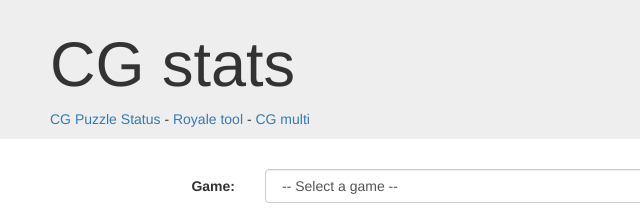
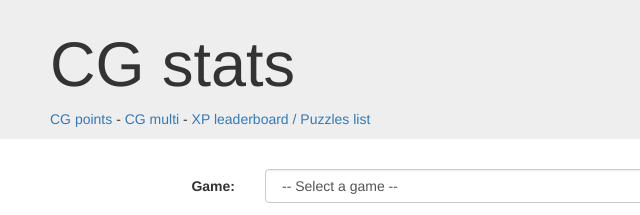
Before and after one commit to dreignier/cgstats, a website: page index.html in a window 1280 px wide. Shown: the top 215 px of the page, 0-640 px from the left. Drawn offline with Linux system fonts and the light colour scheme; no server answers.

Commit message:
Update links to other tools

```diff
--- a/index.html
+++ b/index.html
@@ -12,9 +12,11 @@
   <body ng-cloak>
     <div class="jumbotron">
       <h1>CG stats</h1>
-      <a href="http://cgstats.crocoware.com/" target="_blank">CG Puzzle Status</a> - <a href="http://apps.rezonux.com/codingame/"  target="_blank">Royale tool</a> - <a href="https://cgmulti.azke.fr/players" target="_blank">CG multi</a>
+      <a href="http://apps.rezonux.com/codingame/" target="_blank">CG points</a> -
+      <a href="https://cgmulti.azke.fr/players" target="_blank">CG multi</a> -
+      <a href="https://chadok.info/codingame/" target="_blank">XP leaderboard / Puzzles list</a>
     </div>
-    <a href="https://github.com/dreignier/cgstats"  target="_blank"><img style="position: absolute; top: 0; right: 0; border: 0;" src="https://camo.githubusercontent.com/38ef81f8aca64bb9a64448d0d70f1308ef5341ab/68747470733a2f2f73332e616d617a6f6e6177732e636f6d2f6769746875622f726962626f6e732f666f726b6d655f72696768745f6461726b626c75655f3132313632312e706e67" alt="Fork me on GitHub" data-canonical-src="https://s3.amazonaws.com/github/ribbons/forkme_right_darkblue_121621.png"></a>
+    <a href="https://github.com/dreignier/cgstats" target="_blank"><img style="position: absolute; top: 0; right: 0; border: 0;" src="https://camo.githubusercontent.com/38ef81f8aca64bb9a64448d0d70f1308ef5341ab/68747470733a2f2f73332e616d617a6f6e6177732e636f6d2f6769746875622f726962626f6e732f666f726b6d655f72696768745f6461726b626c75655f3132313632312e706e67" alt="Fork me on GitHub" data-canonical-src="https://s3.amazonaws.com/github/ribbons/forkme_right_darkblue_121621.png"></a>
     <div class="container">
       <div class="row">
         <div class="col-xs-12">
```
